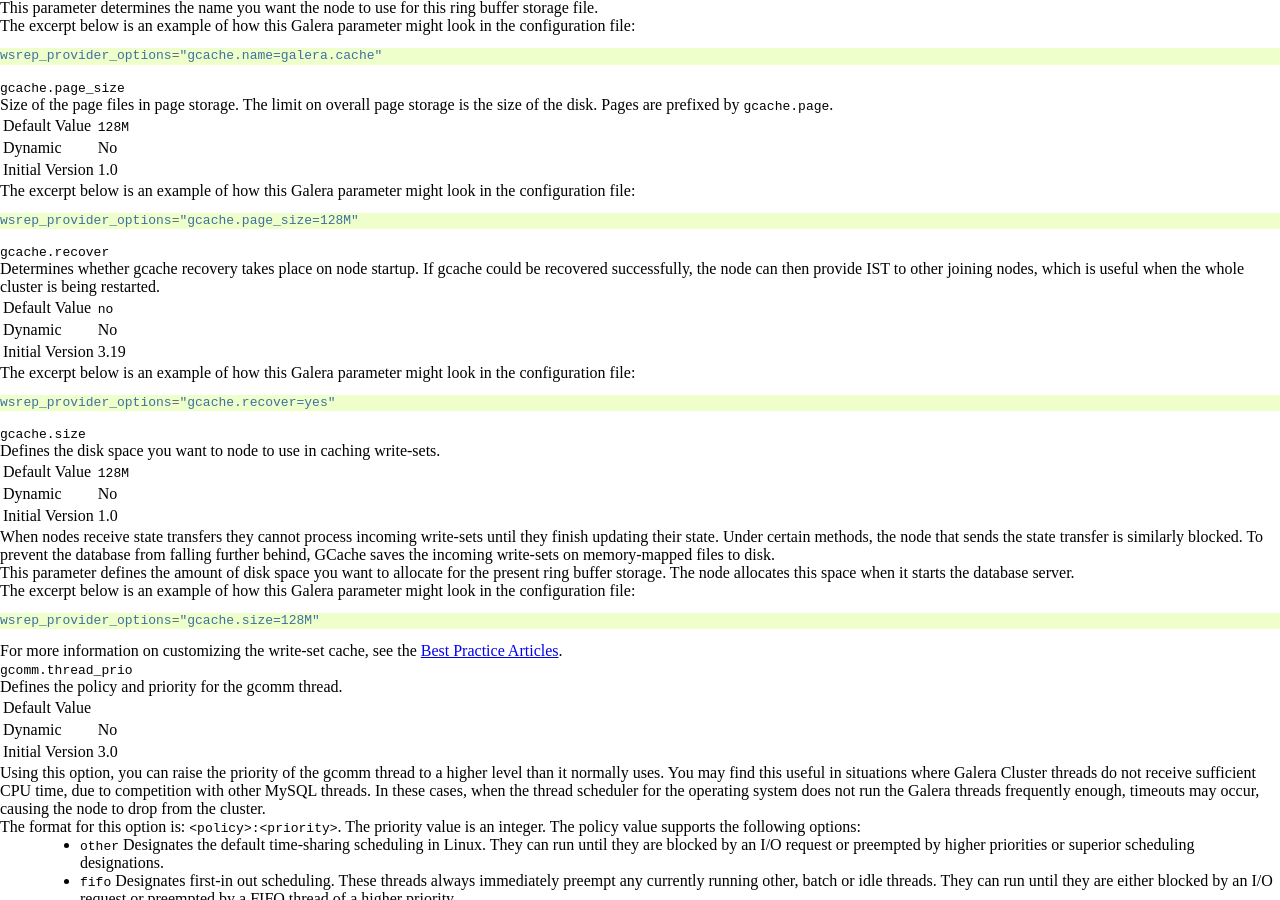
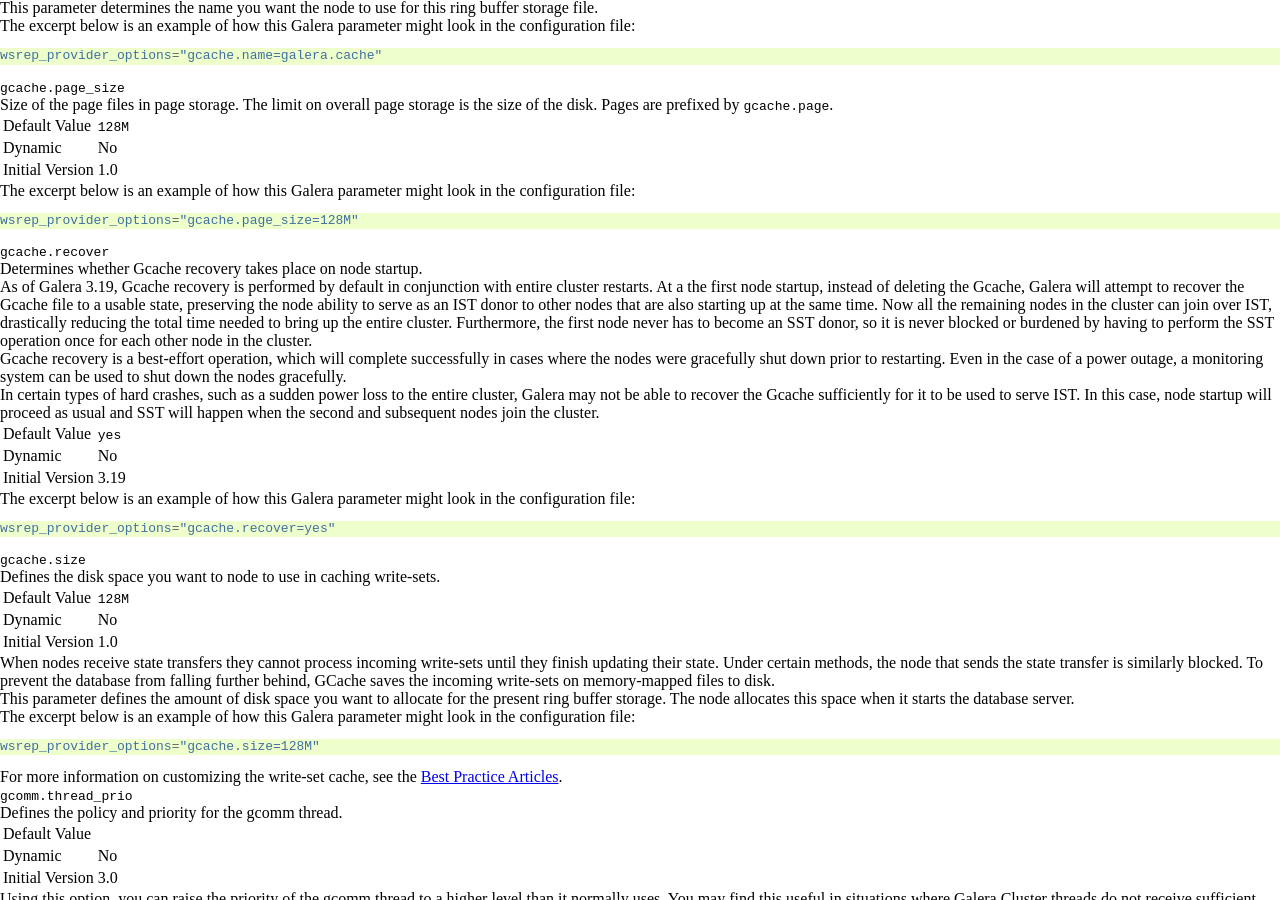
Before and after one commit to codership/documentation, a Sphinx documentation site: the page built from galeracluster/source/documentation/galera-parameters.rst, in a window 1280 px wide and 900 px high, scrolled down 8568 px. Built offline with Sphinx 7.4.7, drawn with Linux system fonts in a browser that asks for light colours; comment, search, counter and statistics services are not loaded.

Commit message:
Issue #523 Description of gcache recovery added. The default value of gcache.recover is now "yes".

```diff
--- a/galeracluster/source/documentation/galera-parameters.rst
+++ b/galeracluster/source/documentation/galera-parameters.rst
@@ -127,7 +127,7 @@ Below is a list of all of the Galera parameters. Each is also a link to further
    ":ref:`gcache.keep_pages_size <gcache.keep_pages_size>`", "``0``", "  No", "", "1.0", ""
    ":ref:`gcache.mem_size <gcache.mem_size>`", "``0``", "  No", "", "", ""
    ":ref:`gcache.page_size <gcache.page_size>`", "``128M``", "  No", "", "1.0", ""
-   ":ref:`gcache.recover <gcache.recover>`", "``no``", "  No", "", "3.19", ""
+   ":ref:`gcache.recover <gcache.recover>`", "``yes``", "  No", "", "3.19", ""
    ":ref:`gcache.size <gcache.size>`", "``128M``", "  No", "", "1.0", ""
    ":ref:`gcomm.thread_prio <gcomm.thread_prio>`", "", "  No", "", "3.0", ""
    ":ref:`gcs.fc_debug <gcs.fc_debug>`", "``0``", "  No", "", "1.0", ""
@@ -988,12 +988,18 @@ The excerpt below is an example of how this Galera parameter might look in the c
 .. index::
    pair: wsrep Provider Options; gcache.recover
 
-Determines whether gcache recovery takes place on node startup. If gcache could be recovered successfully, the node can then provide IST to other joining nodes, which is useful when the whole cluster is being restarted.
-
-.. csv-table::
-   :class: doc-options
-
-   "Default Value", "``no``"
+Determines whether Gcache recovery takes place on node startup.
+
+As of Galera 3.19, Gcache recovery is performed by default in conjunction with entire cluster restarts. At a the first node startup, instead of deleting the Gcache, Galera will attempt to recover the Gcache file to a usable state, preserving the node ability to serve as an IST donor to other nodes that are also starting up at the same time. Now all the remaining nodes in the cluster can join over IST, drastically reducing the total time needed to bring up the entire cluster. Furthermore, the first node never has to become an SST donor, so it is never blocked or burdened by having to perform the SST operation once for each other node in the cluster.
+
+Gcache recovery is a best-effort operation, which will complete successfully in cases where the nodes were gracefully shut down prior to restarting. Even in the case of a power outage, a monitoring system can be used to shut down the nodes gracefully.
+
+In certain types of hard crashes, such as a sudden power loss to the entire cluster, Galera may not be able to recover the Gcache sufficiently for it to be used to serve IST. In this case, node startup will proceed as usual and SST will happen when the second and subsequent nodes join the cluster.
+
+.. csv-table::
+   :class: doc-options
+
+   "Default Value", "``yes``"
    "Dynamic", "No"
    "Initial Version", "3.19"
 
```
